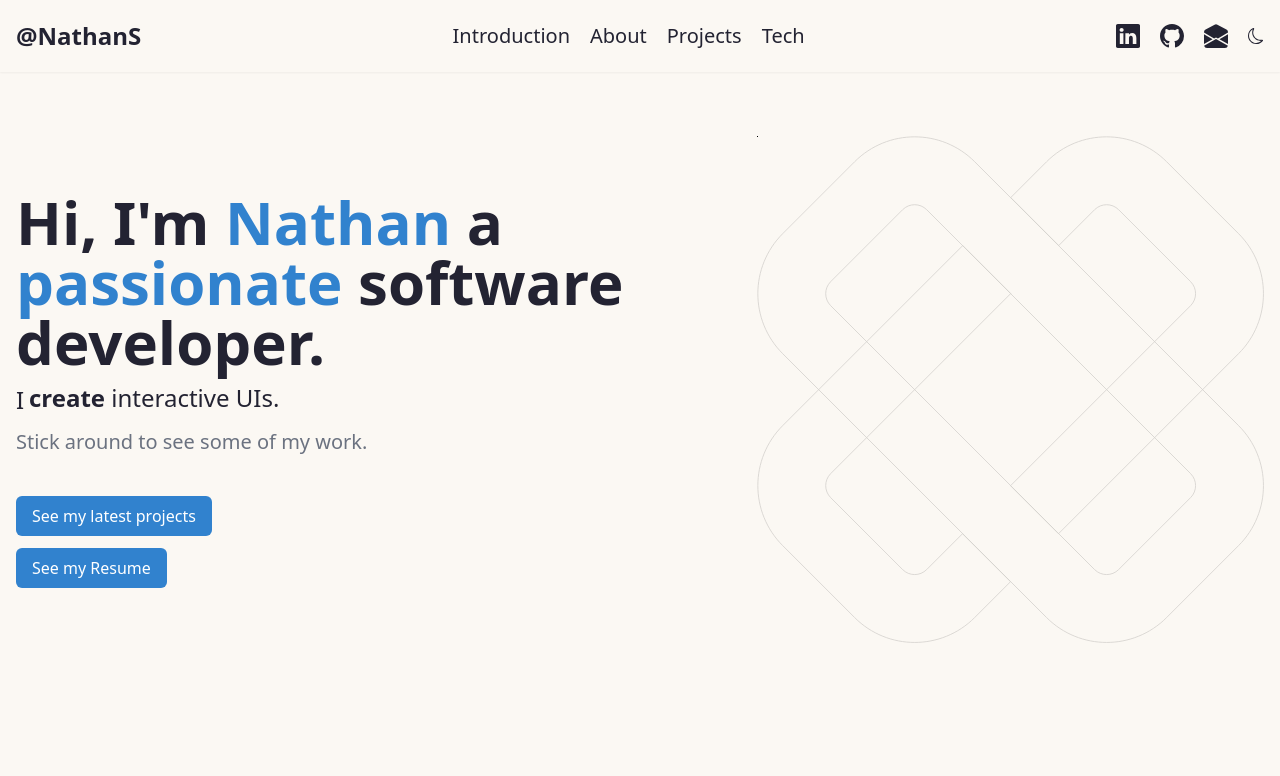
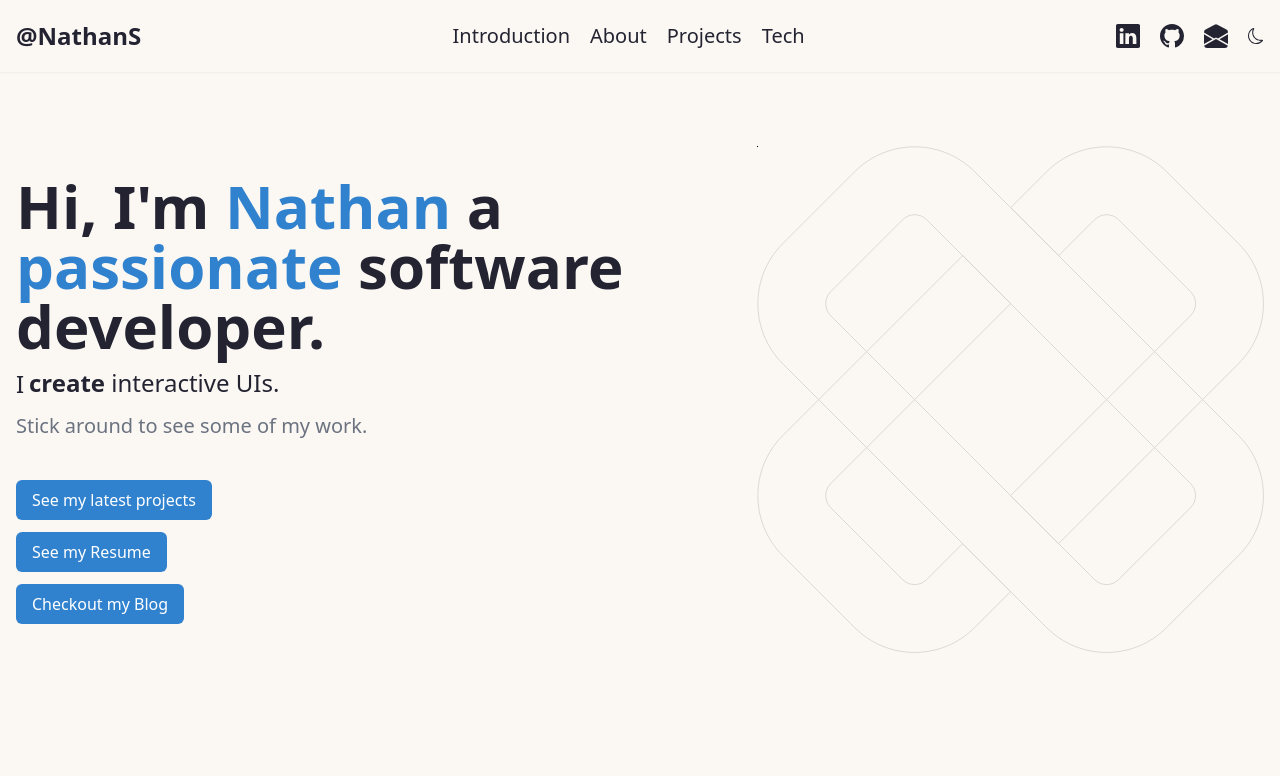
Before and after one commit to NathanSanchezDev/nathanswe-portfolio, a Next.js app: page / in a window 1280 px wide. Shown: the top 776 px of the page. Built offline with nearby package versions, Linux system fonts and the light colour scheme.

Commit message:
add blog init page to project

```diff
--- /dev/null
+++ b/app/blog/components/Blog.jsx
@@ -0,0 +1,16 @@
+import React from 'react';
+import { LazyMotion, domAnimation } from 'framer-motion';
+import 'tailwindcss/tailwind.css';
+
+const Blog = () => {
+  return (
+      <section id="blog" className="section">
+
+            {/* Projects */}
+            <hr className="my-8 border-t-2 border-gray-300" />
+            <h3 className="text-2xl font-semibold">Coming Soon</h3>
+      </section>
+  );
+};
+
+export default Blog;
--- /dev/null
+++ b/app/blog/layout.js
@@ -0,0 +1,29 @@
+"use client";
+import React from "react";
+import { Suspense } from "react";
+import { ErrorBoundary } from "react-error-boundary";
+import { HeadingDivider, Loader } from "components";
+import Error from "../error";
+import Blog from "./components/Blog";
+
+export default function Layout() {
+	return (
+		<div className="container-md">
+			<section id="blog" className="section">
+				<HeadingDivider title="My Blog" />
+
+				<Suspense
+					fallback={
+						<div className="flex-center">
+							<Loader />
+						</div>
+					}
+				>
+					<ErrorBoundary FallbackComponent={Error}>
+					</ErrorBoundary>
+                    <Blog/>
+				</Suspense>
+			</section>
+		</div>
+	);
+}
--- /dev/null
+++ b/app/blog/page.js
@@ -0,0 +1,6 @@
+export default function Page() {
+	return (
+        <div>Blog:</div>
+    )
+
+  }
--- a/app/sections/introduction/index.jsx
+++ b/app/sections/introduction/index.jsx
@@ -137,6 +137,23 @@ export function WelcomeSection() {
 								See my Resume
 							</Link>
 						</div>
+						<div
+							ref={ref}
+							className="mt-3"
+							style={{
+								transform: isInView ? "none" : "translateY(50px)",
+								opacity: isInView ? 1 : 0,
+								transition: "all 0.9s cubic-bezier(0.17, 0.55, 0.55, 1) 0.5s"
+							}}
+						>
+						<Link
+								href="/blog"
+								className="btn"
+								aria-label="My Blog"
+							>
+								Checkout my Blog
+							</Link>
+						</div>
 					</div>
 
 					{isTabletUp && <WelcomeAnimation />}
--- a/components/Logo.jsx
+++ b/components/Logo.jsx
@@ -18,7 +18,7 @@ export function Logo() {
 				exit={exit}
 				transition={transition}
 			>
-				{pathname === SITE_ROUTES.projects || SITE_ROUTES.resume ? (
+				{pathname === SITE_ROUTES.projects || SITE_ROUTES.resume || SITE_ROUTES.blog ? (
 					<Link href={SITE_ROUTES.home} aria-label="Go to home page" role="link">
 						{SITE_STRINGS.textLogo}
 					</Link>
--- a/components/Menu.jsx
+++ b/components/Menu.jsx
@@ -54,7 +54,7 @@ export function Menu({ onClick = () => {} }) {
 		</m.div>
 	);
 
-	content = pathname === SITE_ROUTES.projects || pathname === SITE_ROUTES.resume
+	content = pathname === SITE_ROUTES.projects || pathname === SITE_ROUTES.resume || pathname === SITE_ROUTES.blog
 	? backMenu
 	: mainMenu;
 
--- a/constants/routes.js
+++ b/constants/routes.js
@@ -1,5 +1,6 @@
 export const SITE_ROUTES = {
 	home: "/",
 	projects: "/projects",
-	resume: "/resume"
+	resume: "/resume",
+	blog: "/blog"
 };
```
Also changed, not shown: package.json (+4 -3 lines), 1 other file (tests, documents, lock files or other folders).
